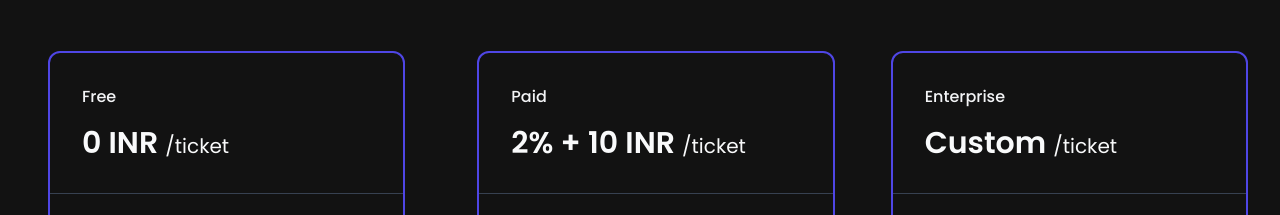
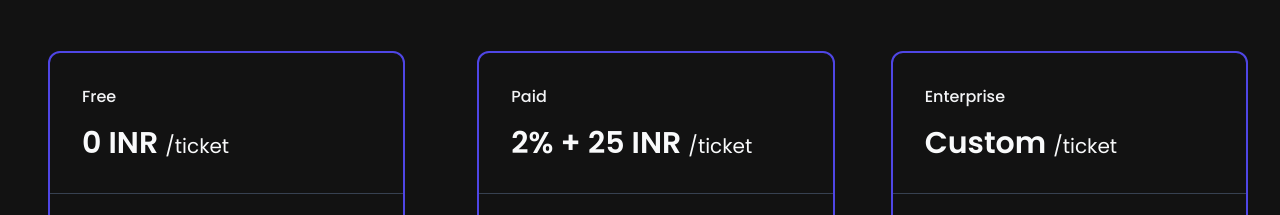
Before and after one commit to EventAura/client, a React (Vite) app: page / in a window 1280 px wide. Shown: the part 2900-3115 px from the top of the page. Built offline with nearby package versions, Linux system fonts and the light colour scheme.

Commit message:
Update index.jsx

```diff
--- a/src/constants/index.jsx
+++ b/src/constants/index.jsx
@@ -93,7 +93,7 @@ export const pricingOptions = [
   },
   {
     title: "Paid",
-    price: "2% + 10 INR",
+    price: "2% + 25 INR",
     features: [
       "Designed for Paid Events",
       "Unlimited Participants Onboarding",
```
